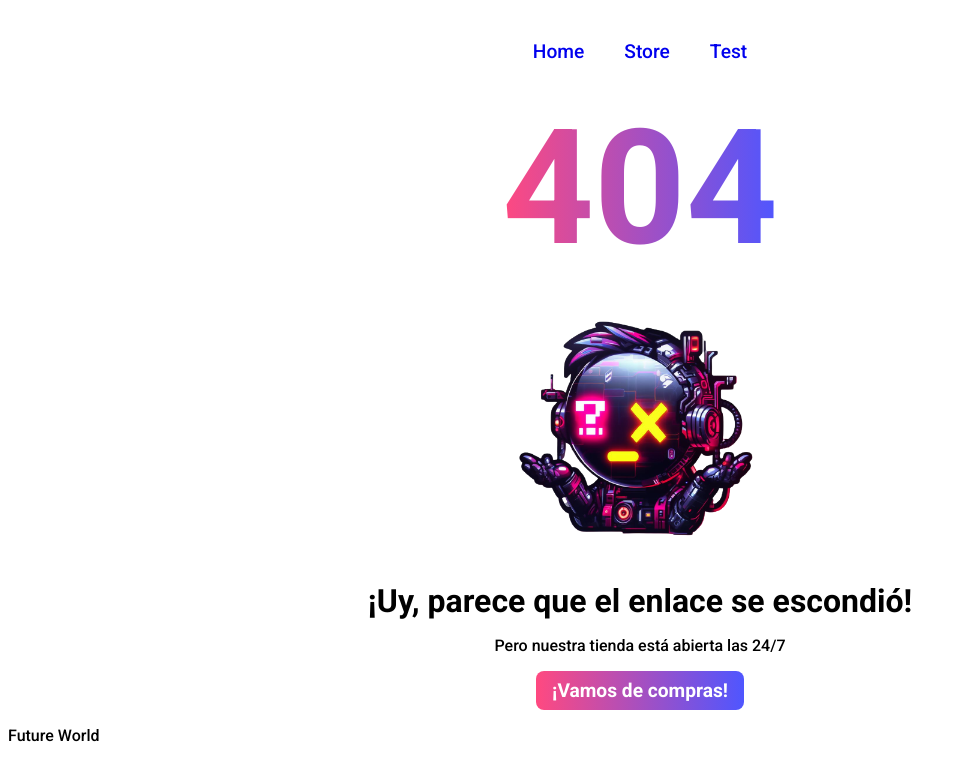
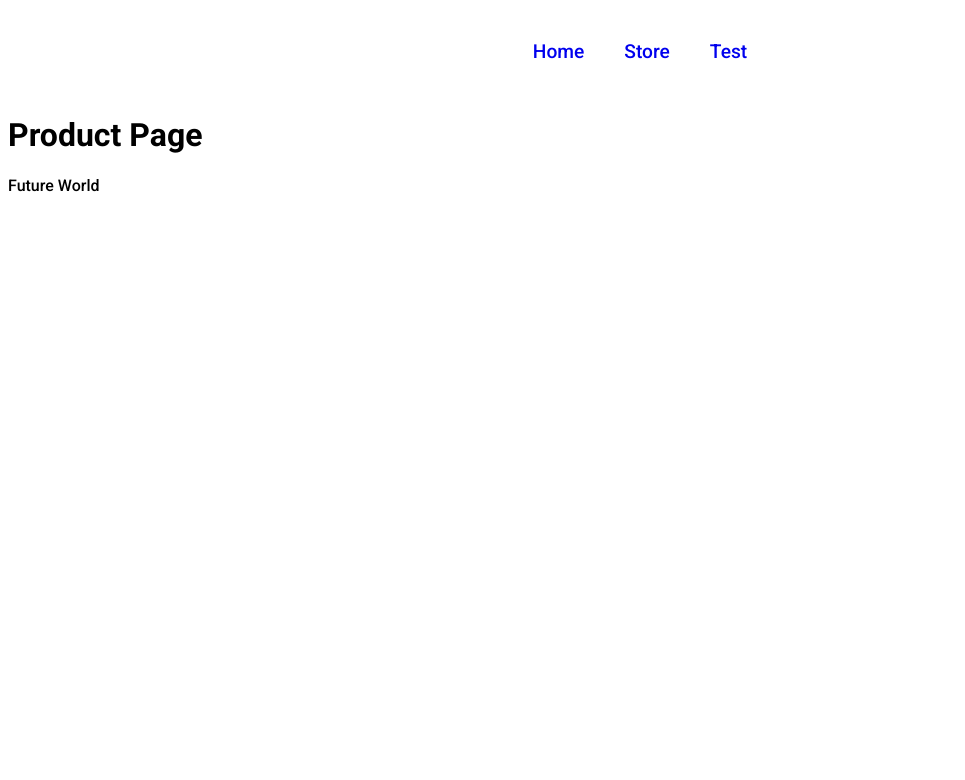
Before and after one commit to Bethsyf/nextjs14-project, a Next.js app: page /product/1 in a window 1280 px wide. Before the commit this address had no page. Shown: the top 780 px of the page, without its empty margins (0-965 px from the left). Built offline with nearby package versions, Linux system fonts and the light colour scheme.

Commit message:
params(server) useParams and useSearchParams(client)

```diff
--- /dev/null
+++ b/src/app/product/[handle]/page.tsx
@@ -0,0 +1,11 @@
+'use client';
+import { useParams, useSearchParams } from 'next/navigation';
+
+export default function ProductPage() {
+  const params = useParams();
+  const searchParams = useSearchParams();
+  const id = searchParams.get('id');
+
+  console.log('searchParams', id);
+  return <h1>Product Page</h1>;
+}
```
